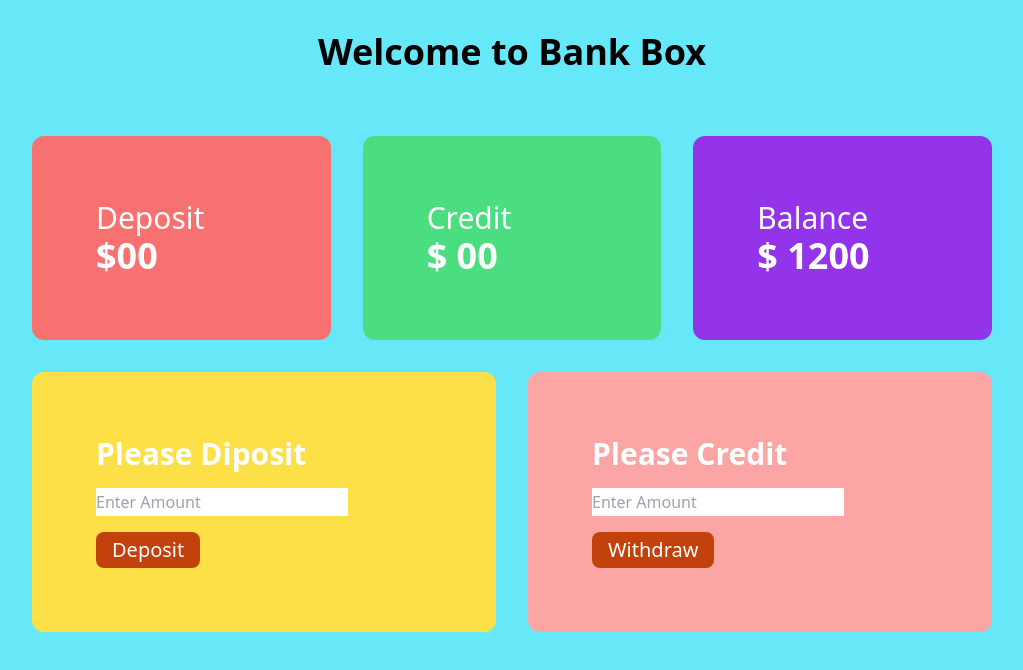
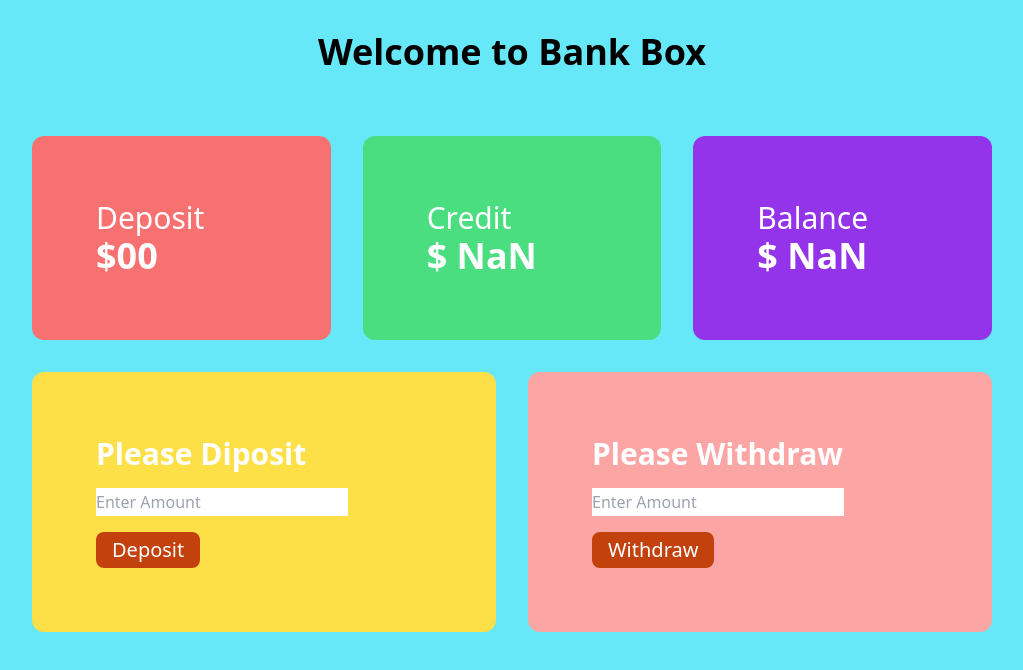
Before and after one commit to Flocky05/Bank-Box-Demo, a plain HTML site: page Bank/bank.html in a window 1280 px wide. Both pictures are taken after a click on the button "Withdraw". Shown: the whole page, without its empty margins (128-1151 px from the left). Drawn offline with nearby package versions, Linux system fonts and the light colour scheme.

Commit message:
added withdraw section

```diff
--- a/Bank/bank.html
+++ b/Bank/bank.html
@@ -34,9 +34,9 @@
 
             </div>
             <div class="bg-red-300  mx-auto p-16 rounded-xl w-full">
-                <h2 class="text-3xl font-semibold mb-4" >Please Credit</h2>
+                <h2 class="text-3xl font-semibold mb-4" >Please Withdraw</h2>
 
-                <input class="w-3/4 block mb-4 h-7 text-black" type="email" placeholder="Enter Amount" name="" id="input-credit">
+                <input class="w-3/4 block mb-4 h-7 text-black" type="email" placeholder="Enter Amount" name="" id="input-withdraw">
 
                 <button id="btn-withdraw" class="bg-orange-700 hover:bg-blue-950 text-white px-4 py-1 round rounded-lg text-xl">Withdraw</button>
 
@@ -45,15 +45,31 @@
     </main>
     <script>
         document.getElementById('btn-deposit').addEventListener('click',function(){
+            //for deposit section
             const Deposit =document.getElementById('input-deposit').value;
             const depositMoney= document.getElementById('deposit');
             const depositMoneyTotal=depositMoney.innerText;
             depositMoney.innerText=parseInt(depositMoneyTotal) + parseInt(Deposit);
-
+            //for balance section
             const balance = document.getElementById('total-balance');
             const TotalBalance =balance.innerText;
             balance.innerText= parseInt(TotalBalance) + parseInt(Deposit);
         })
+        // for credit section
+
+        const withdraw =document.getElementById('btn-withdraw').addEventListener('click',function(){
+                const Withdraw= document.getElementById('input-withdraw').value;
+                // console.log(Withdraw);
+                // console.log("my name is rakibul");
+                const withdrawMoney =document.getElementById('credit');
+                const withdrawMoneytotal= withdrawMoney.innerText;
+                withdrawMoney.innerText= parseInt(withdrawMoneytotal)+ parseInt(Withdraw)
+
+                const balance = document.getElementById('total-balance');
+                const TotalBalance =balance.innerText;
+                balance.innerText= parseInt(TotalBalance) - parseInt(Withdraw);
+            })
+
     </script>
     <script src="../js/interaction.js"></script>
 </body>
```
